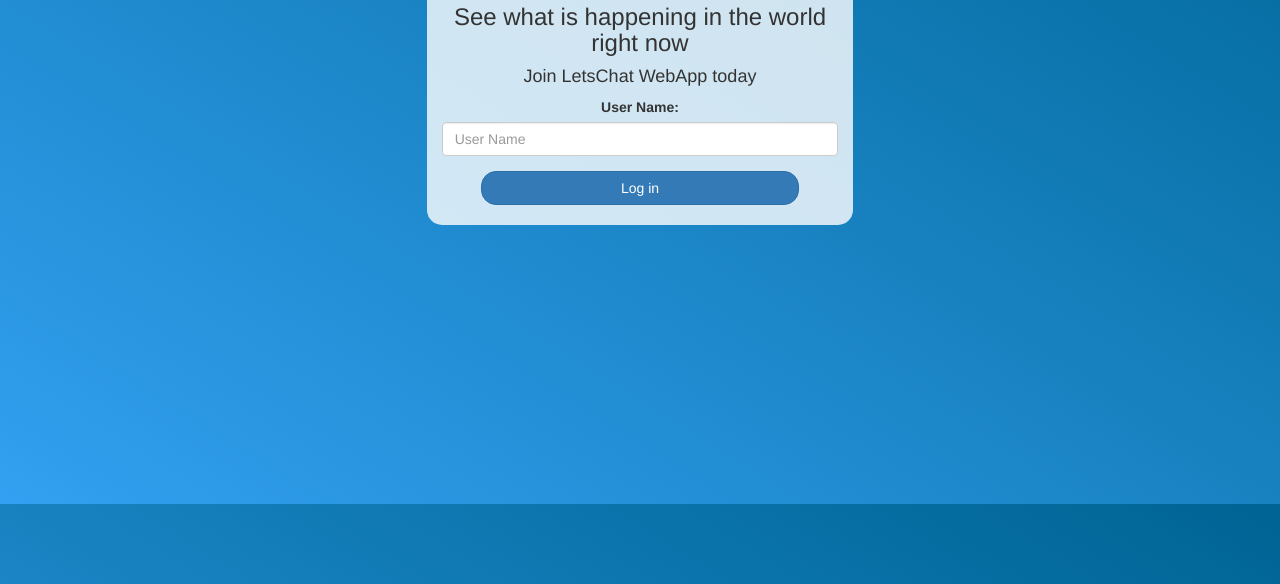
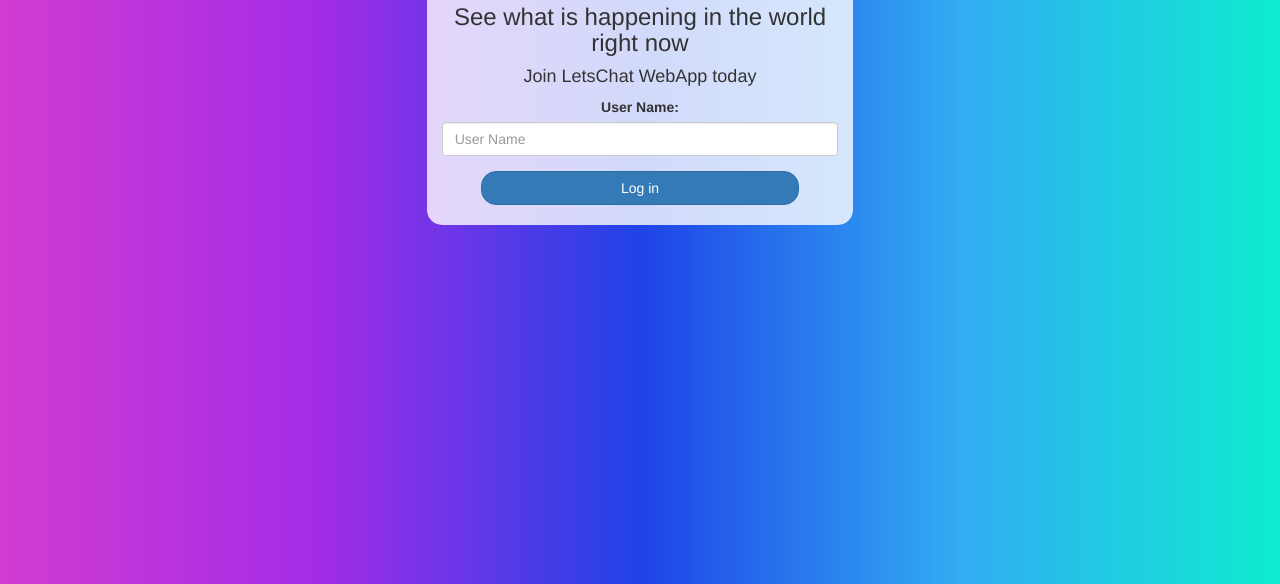
Before and after one commit to Neil1904/Project-97, a plain HTML site: page index.html in a window 1280 px wide. Shown: the part 296-880 px from the top of the page. Drawn offline with nearby package versions, Linux system fonts and the light colour scheme; a web font is replaced by a local one.

Commit message:
Update kwitter.css

```diff
--- a/kwitter.css
+++ b/kwitter.css
@@ -6,7 +6,7 @@ html, body
 
 body
 {
-background-image: linear-gradient(to right top, #33a0f1, #2591d9, #1882c1, #0a73aa, #006494);
+background-image: linear-gradient(to right, #d13cd1, #a32ce7, #1f43e7, #32acf3, #0eeccf);
 }
 
 .header
```
